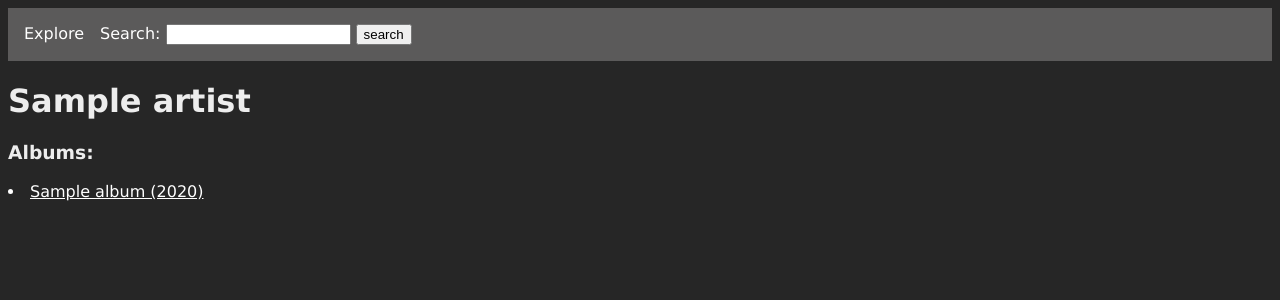
After one commit to audreah/coda, a Flask app: template templates/artist.html in a window 1280 px wide. The commit adds this page. Shown: the top 300 px of the page. Run offline with Flask 2, Linux system fonts and the light colour scheme; the template is opened without the code that fills it: most values are stand-ins (such as "Sample title", 1, 10 or a date in 2020).

Commit message:
added artist page

```diff
--- a/albumPage.py
+++ b/albumPage.py
@@ -17,7 +17,7 @@ specified person.
 '''
 def get_album(conn, aid):
     curs = dbi.dict_cursor(conn)
-    curs.execute('''select album_id, album_title,artist_name,release_year from coda_album
+    curs.execute('''select album_id, album_title,artist_name,release_year, artist_id from coda_album
         join coda_artist using(artist_id)
         where album_id = %s''', [aid])
     return curs.fetchone()
--- a/app.py
+++ b/app.py
@@ -16,7 +16,7 @@ import cs304dbi as dbi
 
 # import cs304dbi_sqlite3 as dbi
 
-import random, playlist, albumPage, songPage, userpage, re
+import random, playlist, albumPage, songPage, userpage, re, artistPage
 
 app.secret_key = 'your secret here'
 # replace that with a random key
@@ -118,6 +118,18 @@ def user(user_id):
     playlists = userpage.get_user_playlists(conn, user_id)
     return (render_template("user.html", user= user,
         friendsList = friendsList, playlists = playlists))
+
+'''
+Displays an artist's page, including their albums and songs.
+:param artist_id: unique id for an artist
+:returns: the artist's profile page
+'''
+@app.route('/artist/<int:artist_id>')
+def artist(artist_id):
+    conn = dbi.connect()
+    artist = artistPage.get_artist(conn, artist_id)
+    albumList = artistPage.get_artist_albums(conn, artist_id)
+    return (render_template("artist.html", artist = artist, albumList = albumList))
 
 '''
 This is the route for album lookups. It renders a template
--- a/playlist.py
+++ b/playlist.py
@@ -117,6 +117,7 @@ def addSongToPlaylist(conn,pid,sid):
     curs.execute(sql,[pid,sid])
     conn.commit()
 
+'''
 Gets all the playlists of a given genre to organize the explore page.
 :param genre: one genre of interest
 :param conn: connection to database
--- a/static/style.css
+++ b/static/style.css
@@ -53,6 +53,8 @@ a:visited {
 }
 .topnav li {
     float: left;
+    display: block;
+    margin-top: 0em;
 }
 .topnav li a {
     display: block;
@@ -105,3 +107,31 @@ a:visited {
     border: 1px solid #ccc;
     border-top: none;
   }
+
+/* Style Button */
+  .tabcontent .button {
+    background-color: #555555; /* Black */
+    border: none;
+    color: white;
+    padding: 10px 24px;
+    text-align: center;
+    text-decoration: none;
+    display: inline-block;
+    font-size: 16px;
+  }
+  .tabcontent .button:hover {
+    background-color: #747474; /* Green */
+    color: white;
+  }
+/*
+  input[type="submit"] {
+    background-color: #555555;
+    border: none;
+    color: white;
+    padding: 10px 24px;
+    text-align: center;
+    text-decoration: none;
+    display: inline-block;
+    font-size: 16px;
+  }
+*/
--- a/templates/album.html
+++ b/templates/album.html
@@ -7,7 +7,7 @@ Lists the album title, artist, release year, and songs. -->
 
 <H1 class='album'> {{albumDescription.album_title}} </H1>
 <p>Title: {{albumDescription.album_title}}</p>
-<p>Artist: {{albumDescription.artist_name}}</p>
+<p>Artist: <a href= "{{ url_for('artist', artist_id = albumDescription.artist_id) }}">{{albumDescription.artist_name}}</a></p>
 <p>Release Year: {{albumDescription.release_year}}</p>
 
 <h3> Songs in this album:</h3>
--- /dev/null
+++ b/templates/artist.html
@@ -0,0 +1,17 @@
+{% extends "base.html" %}
+
+{% block main_content %}
+
+<h1>{{artist.artist_name}}</h1>
+
+<h3>Albums:</h3>
+{% for album in albumList %}
+
+<li>
+   <a href= "{{ url_for('album', aid = album.album_id) }}">{{ album.album_title }} ({{ album.release_year }})</a>
+</li>
+
+
+{% endfor %}
+
+{% endblock %}
--- a/templates/song.html
+++ b/templates/song.html
@@ -18,7 +18,7 @@ and who added the song to the database. -->
     <p>Add this song to a playlist below:</p>
         {% for playlist in playlists %}
             <li>
-                <button type="submit" name="playlist-id" value="{{playlist.playlist_id}}">
+                <button class = "button" type="submit" name="playlist-id" value="{{playlist.playlist_id}}">
                 {{playlist.playlist_name}}
                 </button>
             </li>
--- a/templates/user.html
+++ b/templates/user.html
@@ -22,10 +22,6 @@
     {% endif %}
 </ol>
 
-<br>
-<h2>Playlists:</h2>
-<p><a href = "{{url_for('createPlaylist')}}"">Click here to create a new playlist!</a></p>
-
 </div>
 
 <div id="Playlists" class="tabcontent">
@@ -42,6 +38,8 @@
     {% endif %}
 
 </ol>
+    <br>
+    <button type="button" class = "button" onclick="window.location.href= '{{ url_for('createPlaylist') }}';">Create New Playlist</button>
 </div>
 <script>
     function displayTab(evt, tab) {
--- a/userpage.py
+++ b/userpage.py
@@ -4,7 +4,7 @@
 import cs304dbi as dbi;
 
 # ==========================================================
-# The functions that do most of the work.
+# The functions that searches for user and their information.
 
 def search_user(conn, text):
     curs = dbi.dict_cursor(conn)
```
Also changed, not shown: artistPage.py (added, +51 -0 lines).
